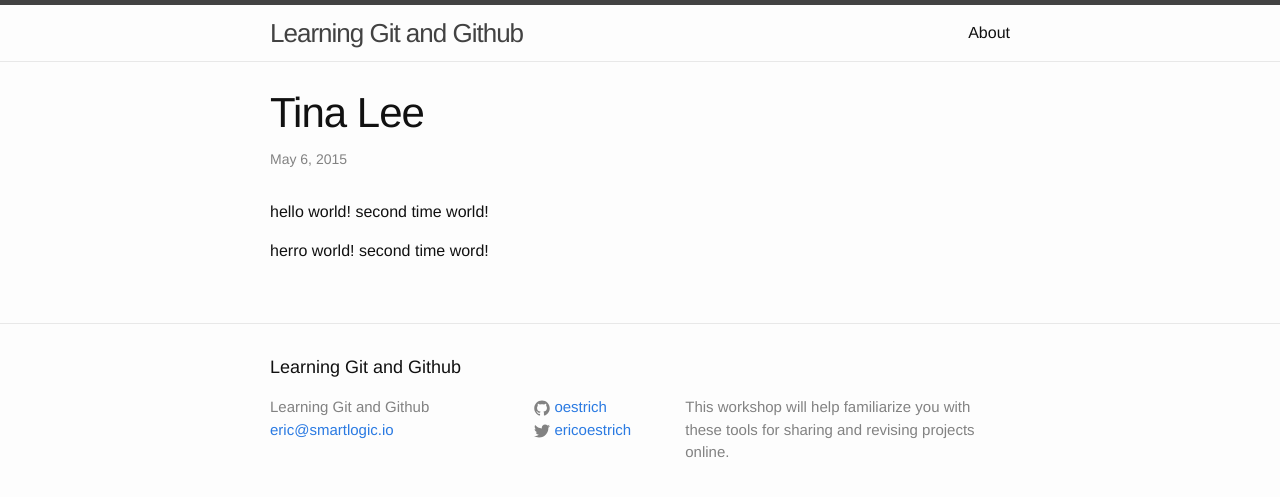
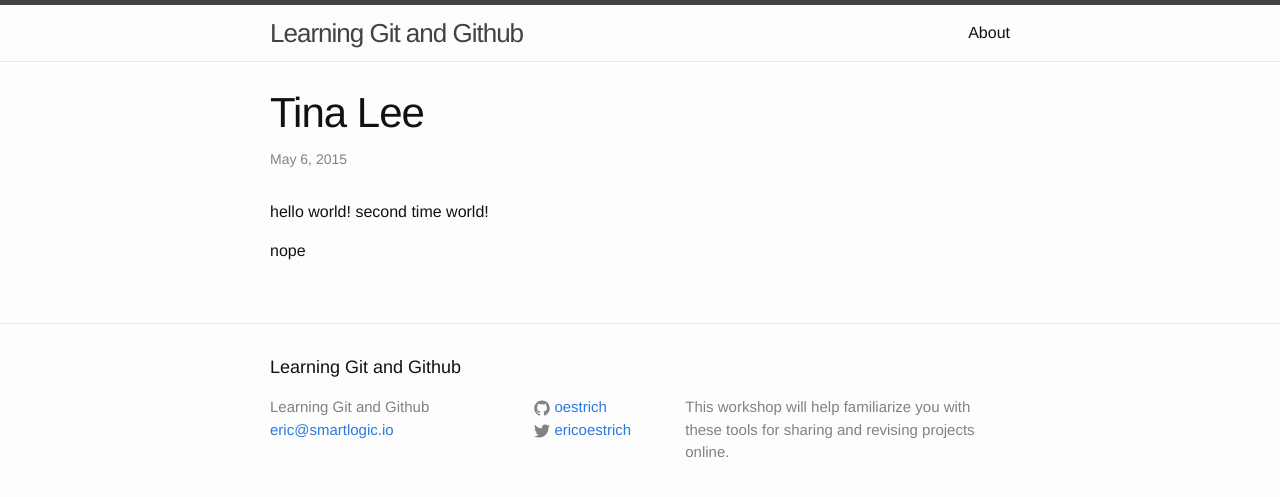
Before and after one commit to smartlogic/betamore-github, a Jekyll site: the page built from _posts/2015-05-06-tinalee218.markdown, in a window 1280 px wide. Shown: the top 497 px of the page. Built offline with Jekyll 4.4.1, drawn with Linux system fonts in a browser that asks for light colours.

Commit message:
This is my message, second commit!

```diff
--- a/_posts/2015-05-06-tinalee218.markdown
+++ b/_posts/2015-05-06-tinalee218.markdown
@@ -7,6 +7,4 @@ title: Tina Lee
 hello world!
 second time world!
 
-
-herro world!
-second time word!
+nope
```
